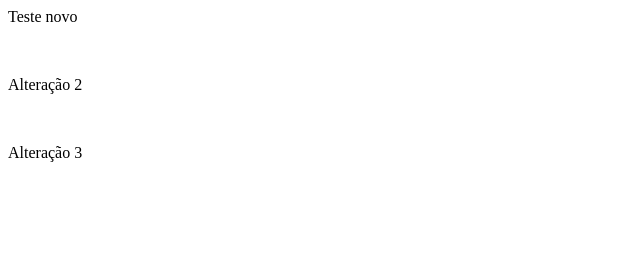
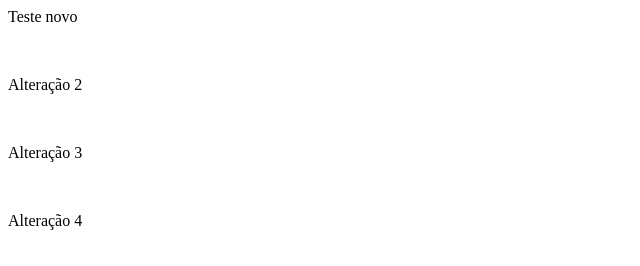
Before and after one commit to RafaelSantos84/Projetos_Simples, a plain HTML site: page index.html in a window 1280 px wide. Shown: the full height of the page, 0-640 px from the left. Drawn offline with Linux system fonts and the light colour scheme.

Commit message:
Alteração 4 index html

```diff
--- a/index.html
+++ b/index.html
@@ -3,3 +3,5 @@
 <p>Alteração 2</p>
 <br>
 <p>Alteração 3</p>
+<br>
+<p>Alteração 4</p>
```
